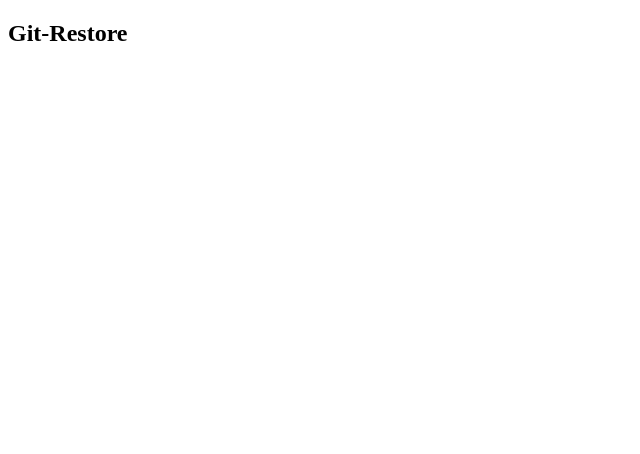
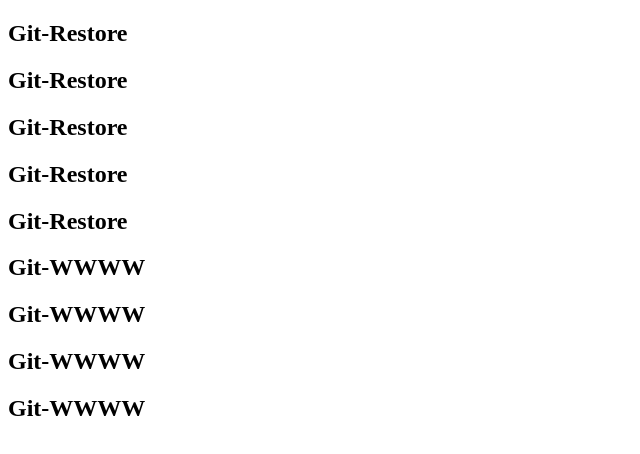
Before and after one commit to nileshsoft1305/git-restore, a plain HTML site: page index.html in a window 1280 px wide. Shown: the whole page, without its empty margins (0-640 px from the left). Drawn offline with Linux system fonts and the light colour scheme.

Commit message:
againdone

```diff
--- a/index.html
+++ b/index.html
@@ -7,5 +7,13 @@
 </head>
 <body>
     <h2>Git-Restore</h2>
+    <h2>Git-Restore</h2>
+    <h2>Git-Restore</h2>
+    <h2>Git-Restore</h2>
+    <h2>Git-Restore</h2>
+    <h2>Git-WWWW</h2>
+    <h2>Git-WWWW</h2>
+    <h2>Git-WWWW</h2>
+    <h2>Git-WWWW</h2>
 </body>
 </html>
```
